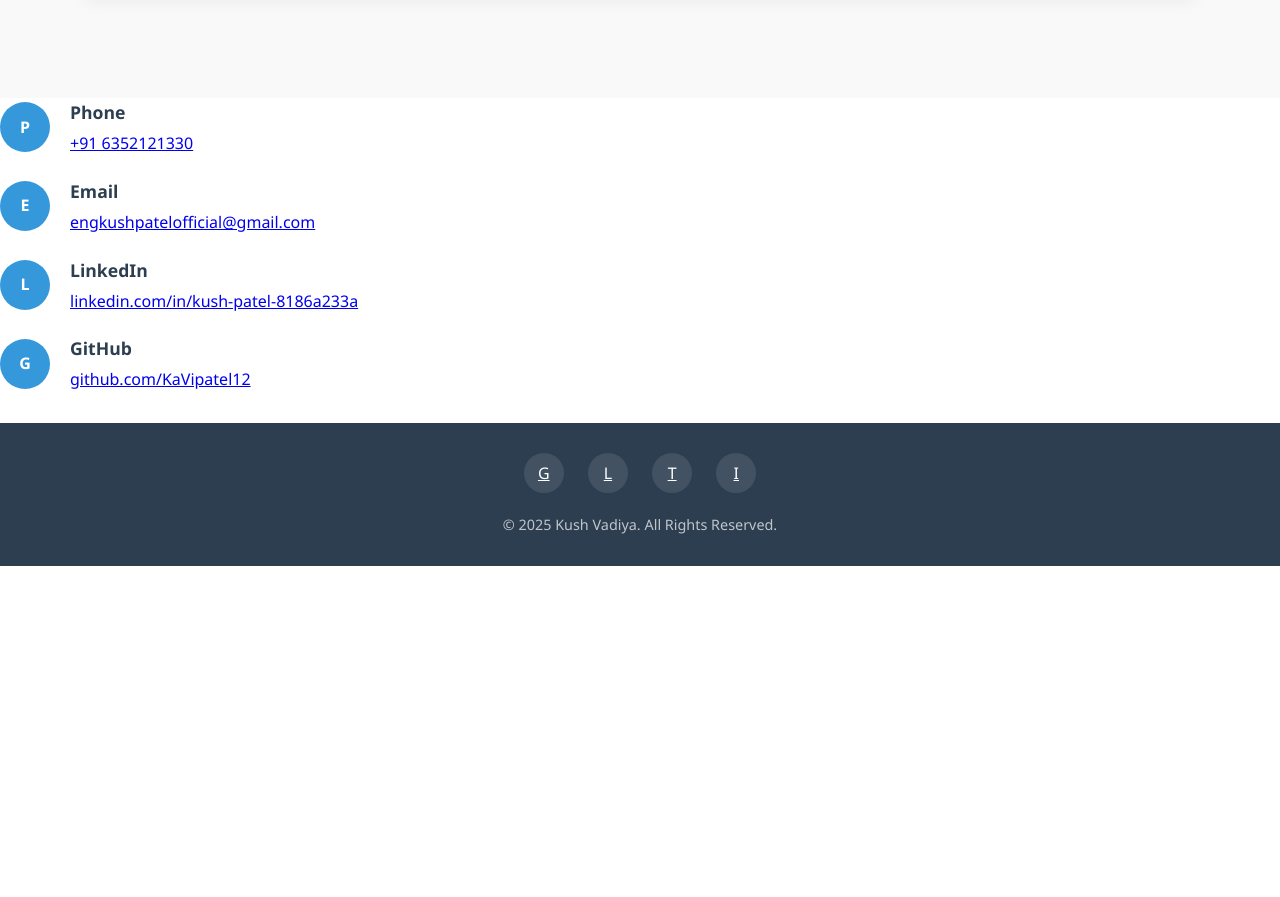
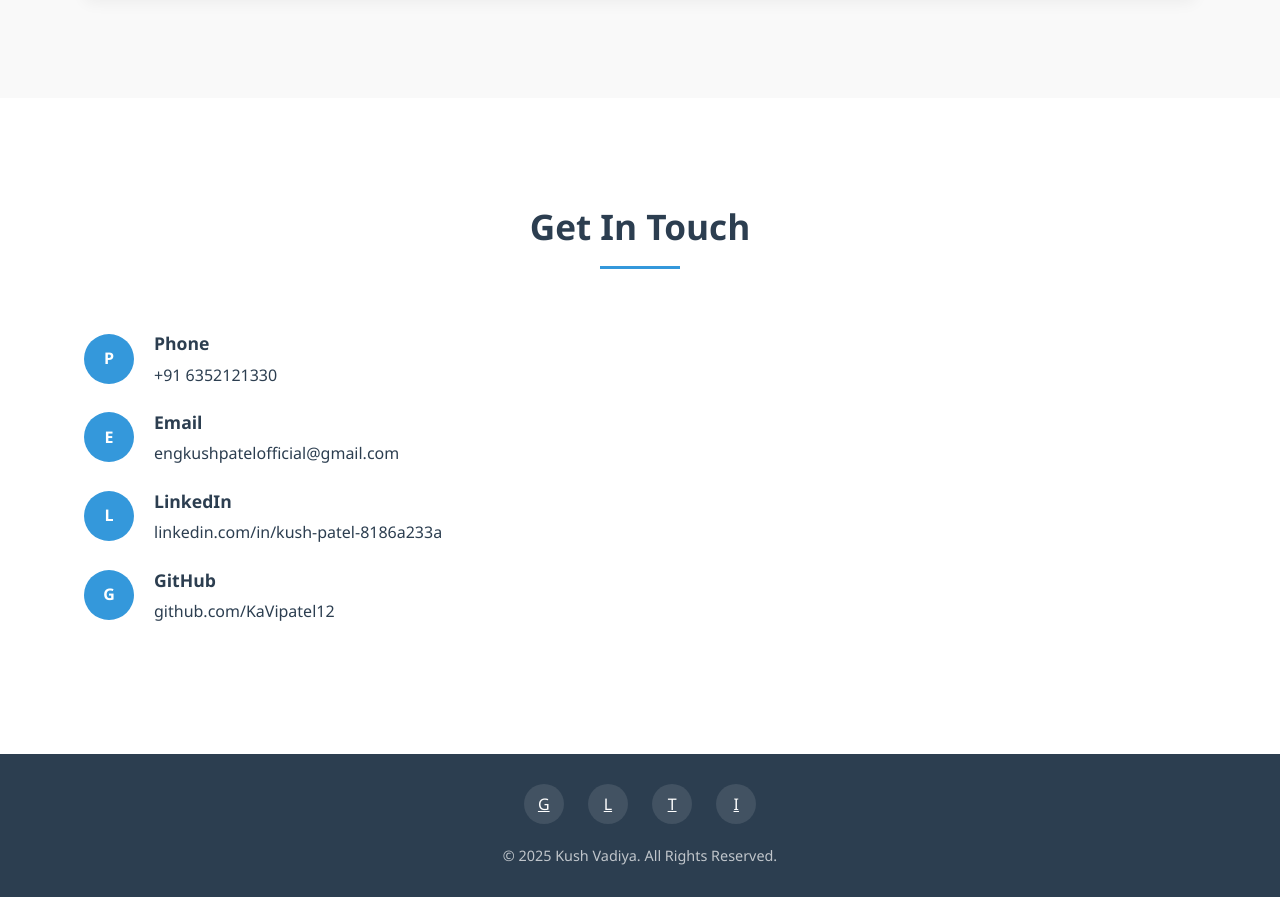
Before and after one commit to KaVipatel12/portfolio, a plain HTML site: page index.html in a window 1280 px wide. Shown: the part 6005-6902 px from the top of the page. Before the commit the page ends 6571 px from the top, so only its background shows below. Drawn offline with Linux system fonts and the light colour scheme.

Commit message:
Fixed some bugs

```diff
--- a/index.html
+++ b/index.html
@@ -408,6 +408,11 @@
     </section>
 
     <!-- Contact Section -->
+    <section id="contact" class="contact">
+        <div class="container">
+            <div class="section-title">
+                <h2>Get In Touch</h2>
+            </div>
             <ul class="contact-list">
                 <li>
                     <div class="contact-icon">P</div>
@@ -439,6 +444,9 @@
                     </div>
                 </li>
             </ul>
+        </div>
+        </div>
+    </section>
     <!-- Footer -->
     <footer>
         <div class="container">
--- a/style.css
+++ b/style.css
@@ -470,6 +470,11 @@
         .contact {
             padding: 100px 0;
             background: white;
+
+        }
+        .contact a{
+            text-decoration: none;
+            color: #2c3e50
         }
 
         .contact-container {
```
Lines whose indentation alone changed are shown as unchanged.
